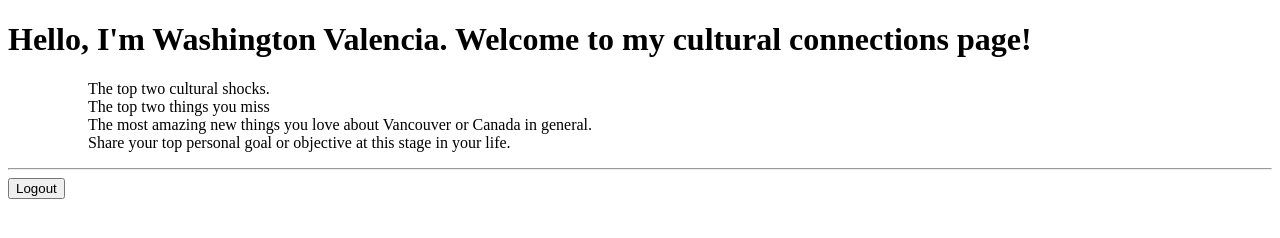
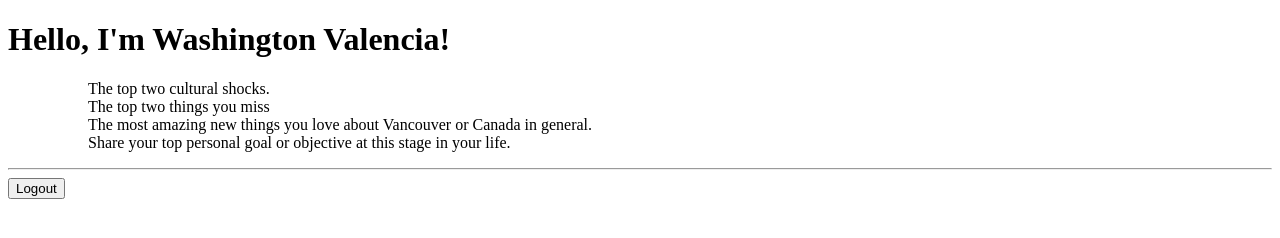
Before and after one commit to eduval/PracticingClass12-MidtermExam, a plain HTML site: page public/culturalconnections.html in a window 1280 px wide. Drawn offline with nearby package versions, Linux system fonts and the light colour scheme; no server answers.

Commit message:
Fix: index file fixed

```diff
--- a/public/culturalconnections.html
+++ b/public/culturalconnections.html
@@ -27,7 +27,7 @@
     <div class="section">
         <div class="container">
             <div class="text-center mb-5">
-                <h1>Hello, I'm Washington Valencia. Welcome to my cultural connections page!</h1>
+                <h1>Hello, I'm Washington Valencia!</h1>
 
             </div>
 
```
